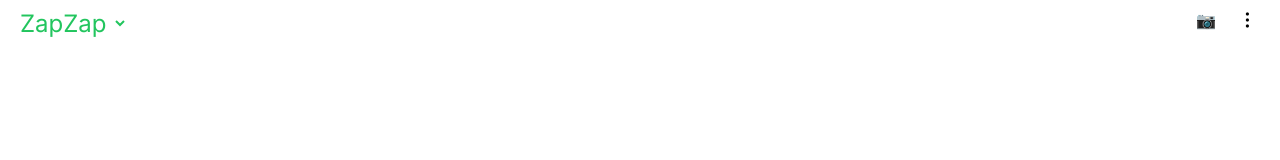
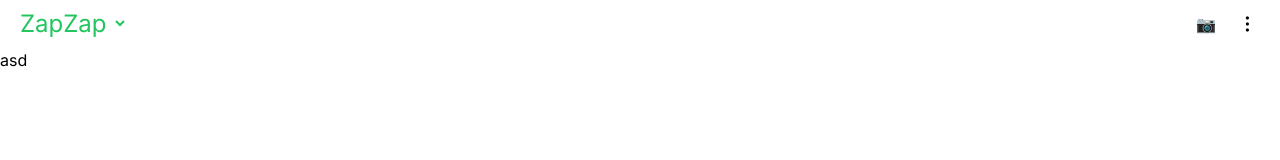
Before and after one commit to JoaoVLima/limadeveloper, a React (Vite) app: page / in a window 1280 px wide. Shown: the top 160 px of the page. Built offline with nearby package versions, Linux system fonts and the light colour scheme; a web font is replaced by a local one.

Commit message:
chats component in zapzap

```diff
--- /dev/null
+++ b/src/themes/zapzap/components/chats.tsx
@@ -0,0 +1,39 @@
+import React from 'react';
+import postsData from '../../../data/posts.json';
+
+export function Chats() {
+    return (
+        <>
+            <div className={'mt-12'}>asd</div>
+            {/*<div className='max-w-2xl mx-auto p-4 space-y-4 bg-[#efeae2]'>*/}
+            {/*    {postsData.posts.map((post) => (*/}
+            {/*        <div key={post.id} className='flex'>*/}
+            {/*            <div className='max-w-[80%] bg-white rounded-lg shadow-sm p-3 space-y-2'>*/}
+            {/*                <div className='flex items-center space-x-2'>*/}
+            {/*                    <span className='font-semibold text-[#075e54]'>{post.author}</span>*/}
+            {/*                </div>*/}
+
+            {/*                {post.image && (*/}
+            {/*                    <img*/}
+            {/*                        src={post.image}*/}
+            {/*                        alt='Message content'*/}
+            {/*                        className='w-full rounded-lg'*/}
+            {/*                    />*/}
+            {/*                )}*/}
+
+            {/*                <div className='space-y-1'>*/}
+            {/*                    <p className='text-gray-800'>{post.content}</p>*/}
+            {/*                    <div className='flex items-center justify-end space-x-2 text-xs text-gray-500'>*/}
+            {/*                        <time>{new Date(post.timestamp).toLocaleTimeString([], { hour: '2-digit', minute: '2-digit' })}</time>*/}
+            {/*                        <svg className='w-4 h-4 text-[#53bdeb]' fill='currentColor' viewBox='0 0 16 15'>*/}
+            {/*                            <path d='M15.01 3.316l-.478-.372a.365.365 0 0 0-.51.063L8.666 9.879a.32.32 0 0 1-.484.033l-.358-.325a.319.319 0 0 0-.484.032l-.378.483a.418.418 0 0 0 .036.541l1.32 1.266c.143.14.361.125.484-.033l6.272-8.048a.366.366 0 0 0-.064-.512zm-4.1 0l-.478-.372a.365.365 0 0 0-.51.063L4.566 9.879a.32.32 0 0 1-.484.033L1.891 7.769a.366.366 0 0 0-.515.006l-.423.433a.364.364 0 0 0 .006.514l3.258 3.185c.143.14.361.125.484-.033l6.272-8.048a.365.365 0 0 0-.063-.51z'/>*/}
+            {/*                        </svg>*/}
+            {/*                    </div>*/}
+            {/*                </div>*/}
+            {/*            </div>*/}
+            {/*        </div>*/}
+            {/*    ))}*/}
+            {/*</div>*/}
+        </>
+    );
+}
--- a/src/themes/zapzap/components/header.tsx
+++ b/src/themes/zapzap/components/header.tsx
@@ -6,8 +6,7 @@ export function Header() {
     const {theme, setTheme} = useTheme();
 
     return (
-        <>
-            <header className={'w-full select-none h-12 fixed p-4 pt-2 text-black dark:text-white bg-white dark:bg-black'}>
+        <header className={'w-full select-none h-12 fixed top-0 p-4 pt-2 text-black dark:text-white bg-white dark:bg-black'}>
             <nav>
                 <ul className={'flex flex-row overflow-hidden truncate'}>
                     <li className={'basis-1/3 flex flex-row items-center justify-start'}>
@@ -17,7 +16,7 @@ export function Header() {
                             <option value="instagra">Instagrã</option>
                         </select>
                     </li>
-                        <li className={'basis-2/3'}>
+                    <li className={'basis-2/3 flex flex-row items-center justify-end'}>
                         <ol className={'flex flex-row items-center justify-end gap-6'}>
                             <li>📷</li>
                             <li className={'font-black [writing-mode:vertical-lr]'}>...</li>
@@ -26,6 +25,5 @@ export function Header() {
                 </ul>
             </nav>
         </header>
-        </>
     )
 }
--- a/src/themes/zapzap/zapzapfeed.tsx
+++ b/src/themes/zapzap/zapzapfeed.tsx
@@ -1,40 +1,12 @@
 import React from 'react';
-import postsData from '../../data/posts.json';
 import {Header} from "./components/header.tsx";
+import {Chats} from "./components/chats.tsx";
 
 export function ZapZapFeed() {
     return (
         <>
             <Header/>
-            {/*<div className='max-w-2xl mx-auto p-4 space-y-4 bg-[#efeae2]'>*/}
-            {/*    {postsData.posts.map((post) => (*/}
-            {/*        <div key={post.id} className='flex'>*/}
-            {/*            <div className='max-w-[80%] bg-white rounded-lg shadow-sm p-3 space-y-2'>*/}
-            {/*                <div className='flex items-center space-x-2'>*/}
-            {/*                    <span className='font-semibold text-[#075e54]'>{post.author}</span>*/}
-            {/*                </div>*/}
-            {/*                */}
-            {/*                {post.image && (*/}
-            {/*                    <img */}
-            {/*                        src={post.image} */}
-            {/*                        alt='Message content' */}
-            {/*                        className='w-full rounded-lg'*/}
-            {/*                    />*/}
-            {/*                )}*/}
-            {/*                */}
-            {/*                <div className='space-y-1'>*/}
-            {/*                    <p className='text-gray-800'>{post.content}</p>*/}
-            {/*                    <div className='flex items-center justify-end space-x-2 text-xs text-gray-500'>*/}
-            {/*                        <span>{new Date(post.timestamp).toLocaleTimeString([], { hour: '2-digit', minute: '2-digit' })}</span>*/}
-            {/*                        <svg className='w-4 h-4 text-[#53bdeb]' fill='currentColor' viewBox='0 0 16 15'>*/}
-            {/*                            <path d='M15.01 3.316l-.478-.372a.365.365 0 0 0-.51.063L8.666 9.879a.32.32 0 0 1-.484.033l-.358-.325a.319.319 0 0 0-.484.032l-.378.483a.418.418 0 0 0 .036.541l1.32 1.266c.143.14.361.125.484-.033l6.272-8.048a.366.366 0 0 0-.064-.512zm-4.1 0l-.478-.372a.365.365 0 0 0-.51.063L4.566 9.879a.32.32 0 0 1-.484.033L1.891 7.769a.366.366 0 0 0-.515.006l-.423.433a.364.364 0 0 0 .006.514l3.258 3.185c.143.14.361.125.484-.033l6.272-8.048a.365.365 0 0 0-.063-.51z'/>*/}
-            {/*                        </svg>*/}
-            {/*                    </div>*/}
-            {/*                </div>*/}
-            {/*            </div>*/}
-            {/*        </div>*/}
-            {/*    ))}*/}
-            {/*</div>*/}
+            <Chats/>
         </>
     );
 }
```
Lines whose indentation alone changed are shown as unchanged.
